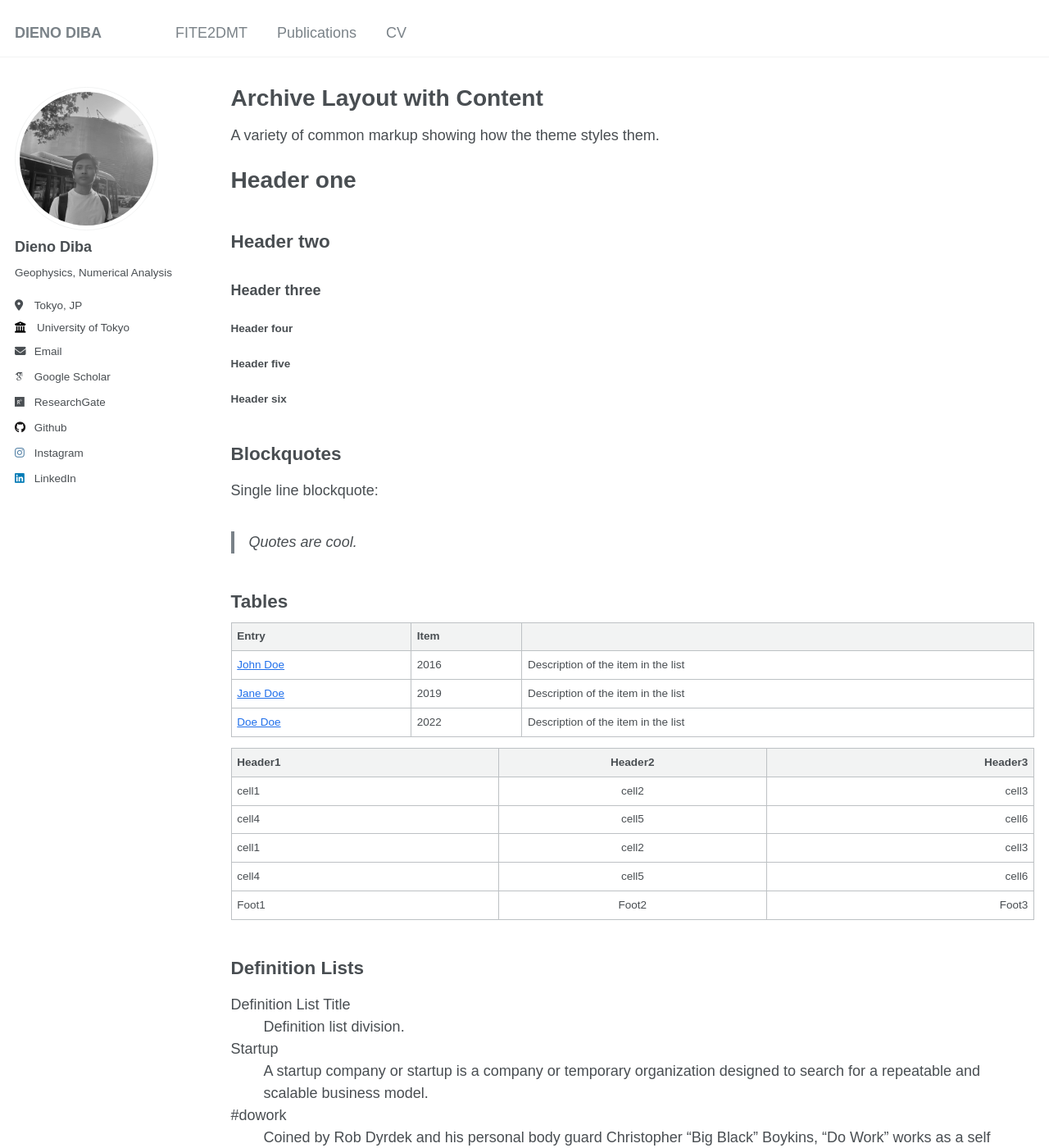
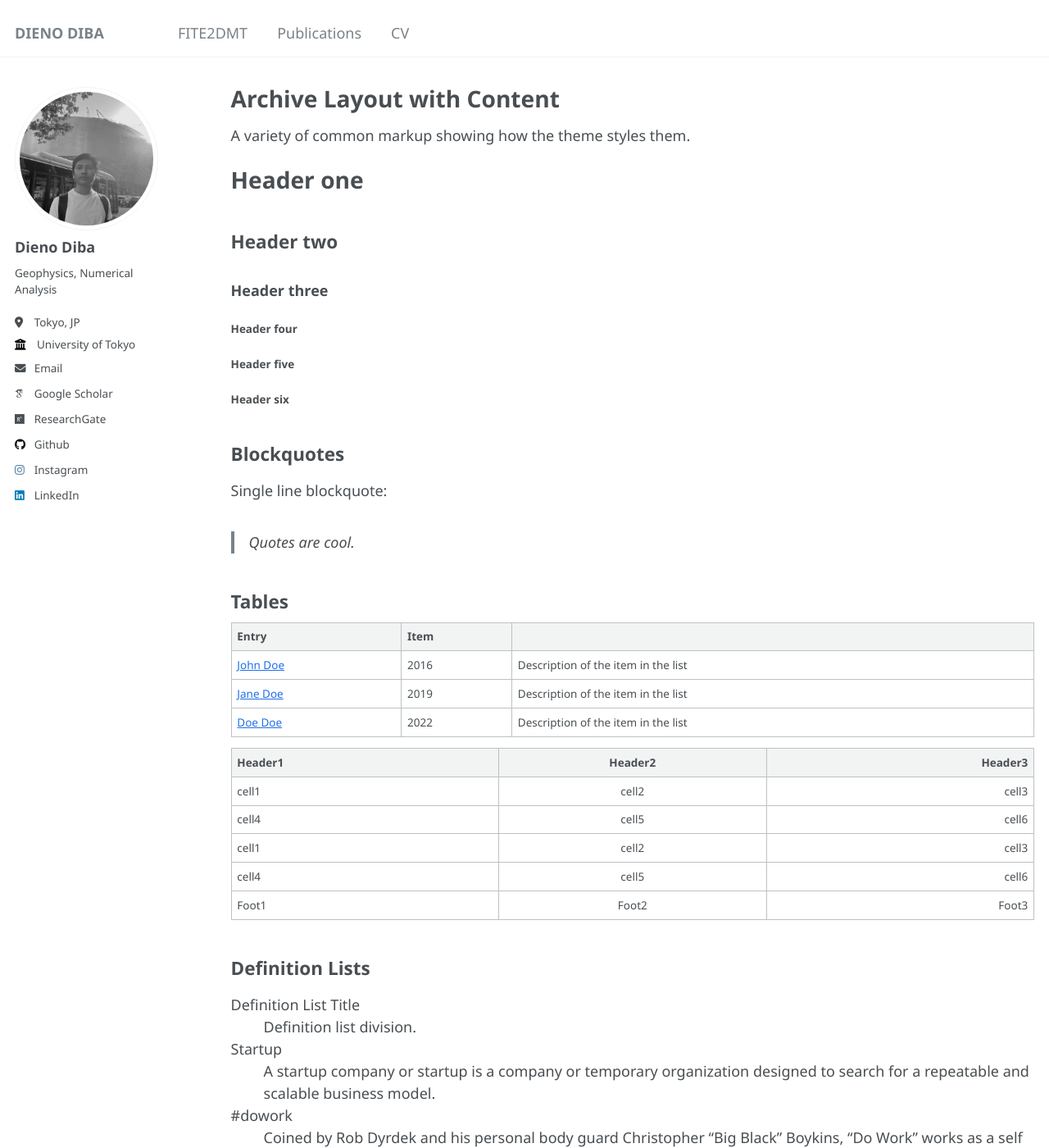
Before and after one commit to dienodiba/dienodiba.github.io, a Jekyll site: the page built from _pages/archive-layout-with-content.md, in a window 1280 px wide and 1400 px high. Shown: the whole window at 82% size. Built offline with Jekyll 4.4.1, drawn with Linux system fonts in a browser that asks for light colours; some web fonts are replaced.

Commit message:
Update _variables.scss

```diff
--- a/_sass/_variables.scss
+++ b/_sass/_variables.scss
@@ -17,7 +17,7 @@ $serif                      : Georgia, Times, serif;
 /*
 $sans-serif                 : -apple-system, ".SFNSText-Regular", "San Francisco", "Roboto", "Segoe UI", "Helvetica Neue", "Lucida Grande", Arial, sans-serif;
 */
-$sans-serif                 : "News Cycle", sans-serif;
+$sans-serif                 : "Segoe UI", sans-serif;
 $monospace                  : Monaco, Consolas, "Lucida Console", monospace;
 
 /* sans serif typefaces */
```
